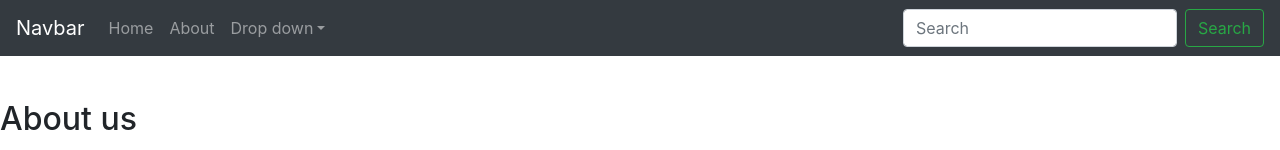
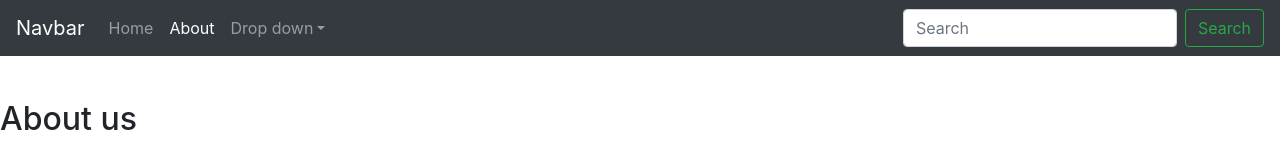
Before and after one commit to nolifelover/ng-starter, an Angular app: page /about in a window 1280 px wide. Shown: the top 150 px of the page. Built offline with nearby package versions, Linux system fonts and the light colour scheme.

Commit message:
acitve menu using css

```diff
--- a/src/app/navbar/navbar.component.html
+++ b/src/app/navbar/navbar.component.html
@@ -7,7 +7,7 @@
       <div class="collapse navbar-collapse" id="navbarsExampleDefault">
         <ul class="navbar-nav mr-auto">
           <li class="nav-item {{menu.menus ? 'dropdown':''}}" *ngFor="let menu of menus">
-            <a class="nav-link" [routerLink]="menu.link" *ngIf="!menu.menus">{{menu.name}}</a>
+            <a class="nav-link" routerLinkActive="active" [routerLink]="menu.link" [routerLinkActiveOptions]="{exact:true}" *ngIf="!menu.menus">{{menu.name}} </a>
             <a class="nav-link dropdown-toggle" [href]="menu.link" *ngIf="menu.menus" data-toggle="dropdown" aria-haspopup="true" aria-expanded="false" [id]="menu.id">{{menu.name}}</a>
             <div class="dropdown-menu" *ngIf="menu.menus" [attr.aria-labelledby]="menu.id">
                 <a class="dropdown-item" *ngFor="let menu of menu.menus" [href]="menu.link">{{menu.name}}</a>
```
